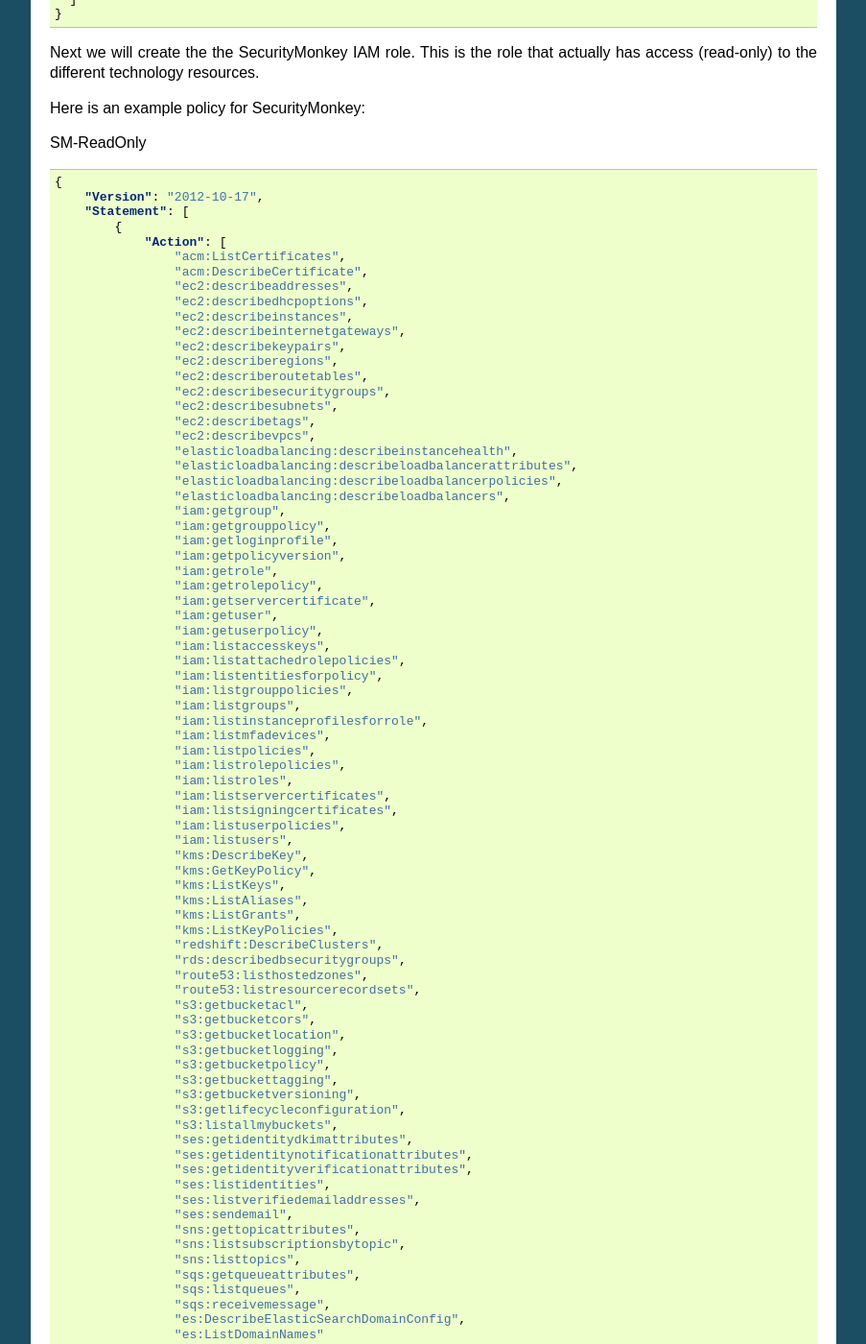
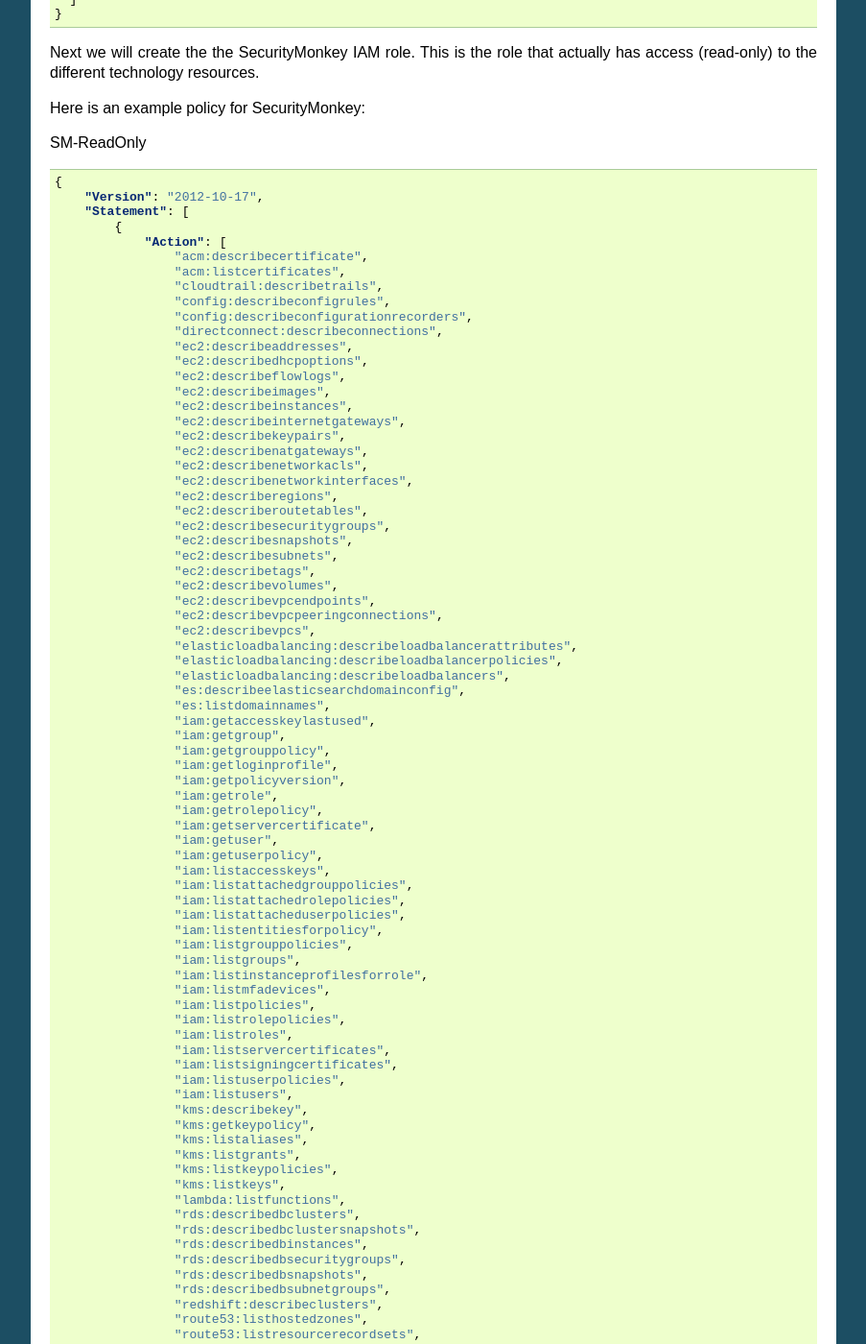
Before and after one commit to Netflix/security_monkey, a Sphinx documentation site: the page built from docs/configuration.rst, in a window 1280 px wide and 1400 px high, scrolled down 1013 px. Shown: the whole window at 96% size, without its empty margins (198-1101 px from the left). Built offline with Sphinx 7.4.7, drawn with Linux system fonts in a browser that asks for light colours; pages that are not in the unit, such as notebooks, are missing from menus; some of the changed text lies outside the part shown.

Commit message:
Updating Permissions

```diff
--- a/docs/configuration.rst
+++ b/docs/configuration.rst
@@ -71,23 +71,38 @@
         "Statement": [
             {
                 "Action": [
-                    "acm:ListCertificates",
-                    "acm:DescribeCertificate",
+                    "acm:describecertificate",
+                    "acm:listcertificates",
+                    "cloudtrail:describetrails",
+                    "config:describeconfigrules",
+                    "config:describeconfigurationrecorders",
+                    "directconnect:describeconnections",
                     "ec2:describeaddresses",
                     "ec2:describedhcpoptions",
+                    "ec2:describeflowlogs",
+                    "ec2:describeimages",
                     "ec2:describeinstances",
                     "ec2:describeinternetgateways",
                     "ec2:describekeypairs",
+                    "ec2:describenatgateways",
+                    "ec2:describenetworkacls",
+                    "ec2:describenetworkinterfaces",
                     "ec2:describeregions",
                     "ec2:describeroutetables",
                     "ec2:describesecuritygroups",
+                    "ec2:describesnapshots",
                     "ec2:describesubnets",
                     "ec2:describetags",
+                    "ec2:describevolumes",
+                    "ec2:describevpcendpoints",
+                    "ec2:describevpcpeeringconnections",
                     "ec2:describevpcs",
-                    "elasticloadbalancing:describeinstancehealth",
                     "elasticloadbalancing:describeloadbalancerattributes",
                     "elasticloadbalancing:describeloadbalancerpolicies",
                     "elasticloadbalancing:describeloadbalancers",
+                    "es:describeelasticsearchdomainconfig",
+                    "es:listdomainnames",
+                    "iam:getaccesskeylastused",
                     "iam:getgroup",
                     "iam:getgrouppolicy",
                     "iam:getloginprofile",
@@ -98,7 +113,9 @@
                     "iam:getuser",
                     "iam:getuserpolicy",
                     "iam:listaccesskeys",
+                    "iam:listattachedgrouppolicies",
                     "iam:listattachedrolepolicies",
+                    "iam:listattacheduserpolicies",
                     "iam:listentitiesforpolicy",
                     "iam:listgrouppolicies",
                     "iam:listgroups",
@@ -111,18 +128,24 @@
                     "iam:listsigningcertificates",
                     "iam:listuserpolicies",
                     "iam:listusers",
-                    "kms:DescribeKey",
-                    "kms:GetKeyPolicy",
-                    "kms:ListKeys",
-                    "kms:ListAliases",
-                    "kms:ListGrants",
-                    "kms:ListKeyPolicies",
-                    "redshift:DescribeClusters",
+                    "kms:describekey",
+                    "kms:getkeypolicy",
+                    "kms:listaliases",
+                    "kms:listgrants",
+                    "kms:listkeypolicies",
+                    "kms:listkeys",
+                    "lambda:listfunctions",
+                    "rds:describedbclusters",
+                    "rds:describedbclustersnapshots",
+                    "rds:describedbinstances",
                     "rds:describedbsecuritygroups",
+                    "rds:describedbsnapshots",
+                    "rds:describedbsubnetgroups",
+                    "redshift:describeclusters",
                     "route53:listhostedzones",
                     "route53:listresourcerecordsets",
+                    "route53domains:listdomains",
                     "s3:getbucketacl",
-                    "s3:getbucketcors",
                     "s3:getbucketlocation",
                     "s3:getbucketlogging",
                     "s3:getbucketpolicy",
@@ -130,8 +153,6 @@
                     "s3:getbucketversioning",
                     "s3:getlifecycleconfiguration",
                     "s3:listallmybuckets",
-                    "ses:getidentitydkimattributes",
-                    "ses:getidentitynotificationattributes",
                     "ses:getidentityverificationattributes",
                     "ses:listidentities",
                     "ses:listverifiedemailaddresses",
@@ -140,10 +161,7 @@
                     "sns:listsubscriptionsbytopic",
                     "sns:listtopics",
                     "sqs:getqueueattributes",
-                    "sqs:listqueues",
-                    "sqs:receivemessage",
-                    "es:DescribeElasticSearchDomainConfig",
-                    "es:ListDomainNames"
+                    "sqs:listqueues"
                 ],
                 "Effect": "Allow",
                 "Resource": "*"
```
Also changed, not shown: docs/quickstart.rst (+35 -17 lines), 1 other file.
